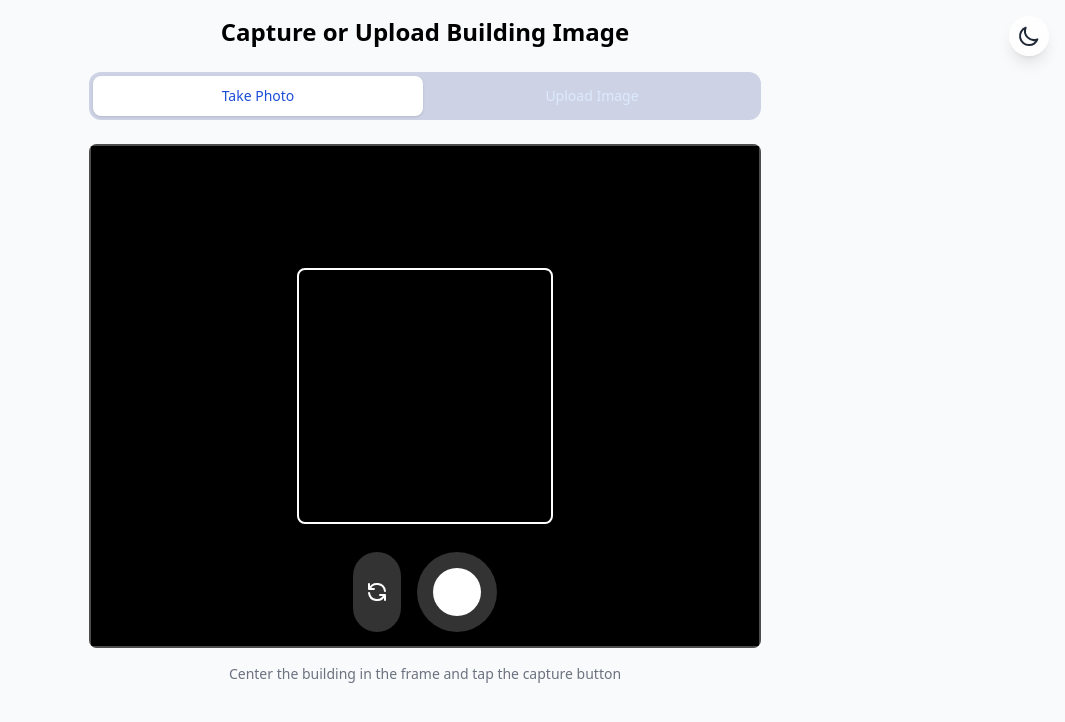
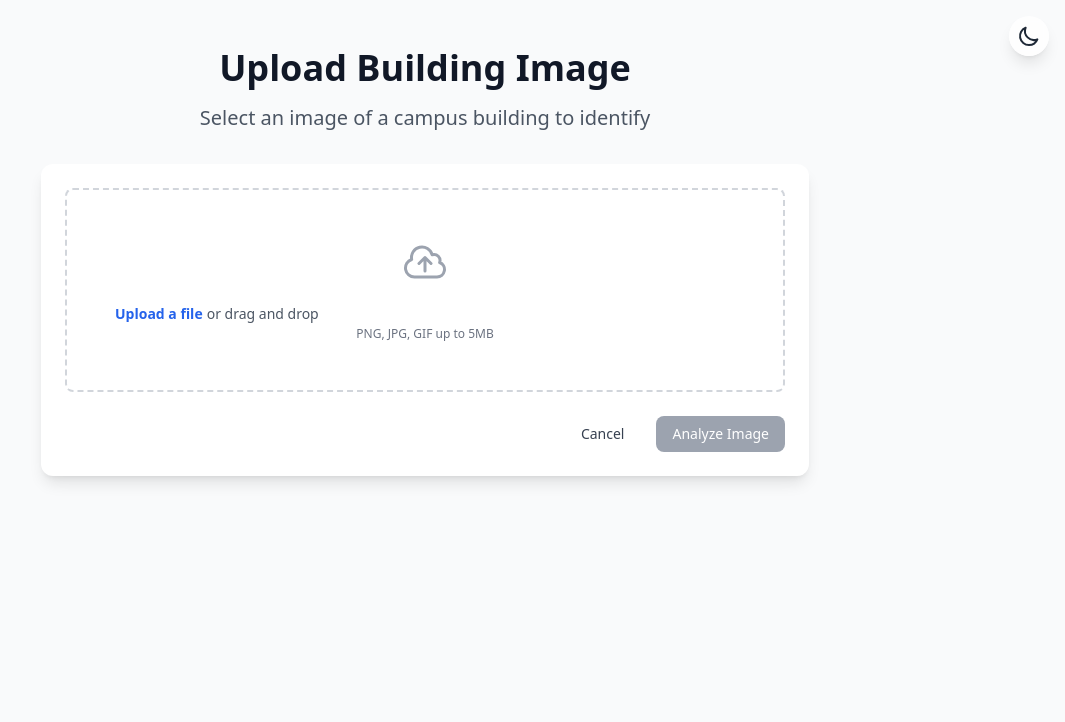
Before and after one commit to prashansapkota/Naksha---AI-powered-Navigation-app, a Next.js app in the folder naksha-frontend/: page /upload in a window 1280 px wide. Shown: the top 722 px of the page, without its empty margins (215-1280 px from the left). Built offline with nearby package versions, Linux system fonts and the light colour scheme; no server answers.

Commit message:
Fixed the Image upload in the Building recognition

```diff
--- a/naksha-frontend/app/api/analyze-building/route.js
+++ b/naksha-frontend/app/api/analyze-building/route.js
@@ -1,6 +1,6 @@
 import { NextResponse } from "next/server";
 import { connectMongoDB } from "@/lib/mongodb";
-import Analysis from "@/models/analysis"; // We'll create this model
+import Analysis from "@/models/analysis";
 
 export async function POST(req) {
   try {
@@ -44,13 +44,16 @@ export async function POST(req) {
 
     // Store analysis in MongoDB
     await connectMongoDB();
-    await Analysis.create({
+    const analysis = await Analysis.create({
       userId: req.user?.id, // If you have user authentication
       result: mockResult,
       timestamp: new Date()
     });
 
-    return NextResponse.json(mockResult);
+    return NextResponse.json({
+      ...mockResult,
+      resultId: analysis._id
+    });
   } catch (error) {
     console.error("Building analysis error:", error);
     return NextResponse.json(
--- a/naksha-frontend/app/upload/page.jsx
+++ b/naksha-frontend/app/upload/page.jsx
@@ -1,54 +1,173 @@
 "use client";
 
 import { useState } from 'react';
-import ImageCapture from '@/components/ImageCapture';
-import ImageUpload from '@/components/ImageUpload';
-import { Tab } from '@headlessui/react';
+import { useRouter } from 'next/navigation';
+import { CloudArrowUpIcon, XMarkIcon } from '@heroicons/react/24/outline';
+import Image from 'next/image';
 
 export default function UploadPage() {
-  const [selectedTab, setSelectedTab] = useState(0);
+  const [selectedImage, setSelectedImage] = useState(null);
+  const [previewUrl, setPreviewUrl] = useState(null);
+  const [isLoading, setIsLoading] = useState(false);
+  const [error, setError] = useState('');
+  const router = useRouter();
+
+  const handleImageSelect = (e) => {
+    const file = e.target.files[0];
+    if (file) {
+      // Check file type
+      if (!file.type.startsWith('image/')) {
+        setError('Please select an image file');
+        return;
+      }
+
+      // Check file size (5MB limit)
+      if (file.size > 5 * 1024 * 1024) {
+        setError('Image must be less than 5MB');
+        return;
+      }
+
+      setSelectedImage(file);
+      setPreviewUrl(URL.createObjectURL(file));
+      setError('');
+    }
+  };
+
+  const handleSubmit = async (e) => {
+    e.preventDefault();
+    if (!selectedImage) {
+      setError('Please select an image');
+      return;
+    }
+
+    setIsLoading(true);
+    setError('');
+
+    try {
+      const formData = new FormData();
+      formData.append('image', selectedImage);
+
+      const response = await fetch('/api/analyze-building', {
+        method: 'POST',
+        body: formData,
+      });
+
+      if (!response.ok) {
+        throw new Error('Failed to analyze image');
+      }
+
+      const data = await response.json();
+      // Store the analysis result ID in the URL for the results page
+      router.push(`/building-details?id=${data.resultId}`);
+    } catch (error) {
+      console.error('Upload error:', error);
+      setError('Failed to analyze image. Please try again.');
+    } finally {
+      setIsLoading(false);
+    }
+  };
+
+  const clearSelection = () => {
+    setSelectedImage(null);
+    setPreviewUrl(null);
+    setError('');
+  };
 
   return (
-    <div className="min-h-screen bg-gray-50 p-4">
-      <div className="max-w-2xl mx-auto">
-        <h1 className="text-2xl font-bold text-center mb-6">
-          Capture or Upload Building Image
-        </h1>
+    <div className="min-h-screen bg-gray-50 dark:bg-gray-900 py-12 px-4">
+      <div className="max-w-3xl mx-auto">
+        {/* Header */}
+        <div className="text-center mb-8">
+          <h1 className="text-4xl font-bold text-gray-900 dark:text-white mb-4">
+            Upload Building Image
+          </h1>
+          <p className="text-xl text-gray-600 dark:text-gray-400">
+            Select an image of a campus building to identify
+          </p>
+        </div>
 
-        <Tab.Group selectedIndex={selectedTab} onChange={setSelectedTab}>
-          <Tab.List className="flex space-x-1 rounded-xl bg-blue-900/20 p-1 mb-6">
-            <Tab
-              className={({ selected }) =>
-                `w-full rounded-lg py-2.5 text-sm font-medium leading-5
-                 ${selected
-                   ? 'bg-white shadow text-blue-700'
-                   : 'text-blue-100 hover:bg-white/[0.12] hover:text-white'
-                 }`
-              }
-            >
-              Take Photo
-            </Tab>
-            <Tab
-              className={({ selected }) =>
-                `w-full rounded-lg py-2.5 text-sm font-medium leading-5
-                 ${selected
-                   ? 'bg-white shadow text-blue-700'
-                   : 'text-blue-100 hover:bg-white/[0.12] hover:text-white'
-                 }`
-              }
-            >
-              Upload Image
-            </Tab>
-          </Tab.List>
-          <Tab.Panels>
-            <Tab.Panel>
-              <ImageCapture />
-            </Tab.Panel>
-            <Tab.Panel>
-              <ImageUpload />
-            </Tab.Panel>
-          </Tab.Panels>
-        </Tab.Group>
+        {/* Upload Form */}
+        <form onSubmit={handleSubmit} className="space-y-6">
+          <div className="bg-white dark:bg-gray-800 rounded-xl shadow-lg p-6">
+            {!previewUrl ? (
+              // Upload Zone
+              <div className="border-2 border-dashed border-gray-300 dark:border-gray-600 rounded-lg p-12">
+                <div className="text-center">
+                  <CloudArrowUpIcon className="mx-auto h-12 w-12 text-gray-400" />
+                  <div className="mt-4 flex text-sm leading-6 text-gray-600 dark:text-gray-400">
+                    <label
+                      htmlFor="file-upload"
+                      className="relative cursor-pointer rounded-md bg-white dark:bg-gray-800 font-semibold
+                        text-blue-600 focus-within:outline-none focus-within:ring-2 focus-within:ring-blue-600
+                        focus-within:ring-offset-2 hover:text-blue-500"
+                    >
+                      <span>Upload a file</span>
+                      <input
+                        id="file-upload"
+                        name="file-upload"
+                        type="file"
+                        className="sr-only"
+                        accept="image/*"
+                        onChange={handleImageSelect}
+                      />
+                    </label>
+                    <p className="pl-1">or drag and drop</p>
+                  </div>
+                  <p className="text-xs text-gray-500 dark:text-gray-400">
+                    PNG, JPG, GIF up to 5MB
+                  </p>
+                </div>
+              </div>
+            ) : (
+              // Image Preview
+              <div className="relative">
+                <button
+                  type="button"
+                  onClick={clearSelection}
+                  className="absolute top-2 right-2 bg-red-100 dark:bg-red-900 rounded-full p-2
+                    hover:bg-red-200 dark:hover:bg-red-800 transition-colors"
+                >
+                  <XMarkIcon className="h-5 w-5 text-red-600 dark:text-red-400" />
+                </button>
+                <div className="relative h-64 w-full">
+                  <Image
+                    src={previewUrl}
+                    alt="Selected building"
+                    fill
+                    className="rounded-lg object-cover"
+                  />
+                </div>
+              </div>
+            )}
+
+            {error && (
+              <div className="mt-4 text-red-600 dark:text-red-400 text-sm text-center">
+                {error}
+              </div>
+            )}
+
+            <div className="mt-6 flex justify-end space-x-4">
+              <button
+                type="button"
+                onClick={() => router.push('/building-recognition')}
+                className="px-4 py-2 text-sm font-medium text-gray-700 dark:text-gray-200
+                  hover:text-gray-500 dark:hover:text-gray-400"
+              >
+                Cancel
+              </button>
+              <button
+                type="submit"
+                disabled={!selectedImage || isLoading}
+                className="px-4 py-2 bg-blue-600 text-white rounded-lg text-sm font-medium
+                  hover:bg-blue-700 focus:outline-none focus:ring-2 focus:ring-offset-2
+                  focus:ring-blue-500 disabled:bg-gray-400 disabled:cursor-not-allowed
+                  transition-colors"
+              >
+                {isLoading ? 'Analyzing...' : 'Analyze Image'}
+              </button>
+            </div>
+          </div>
+        </form>
       </div>
     </div>
   );
```
